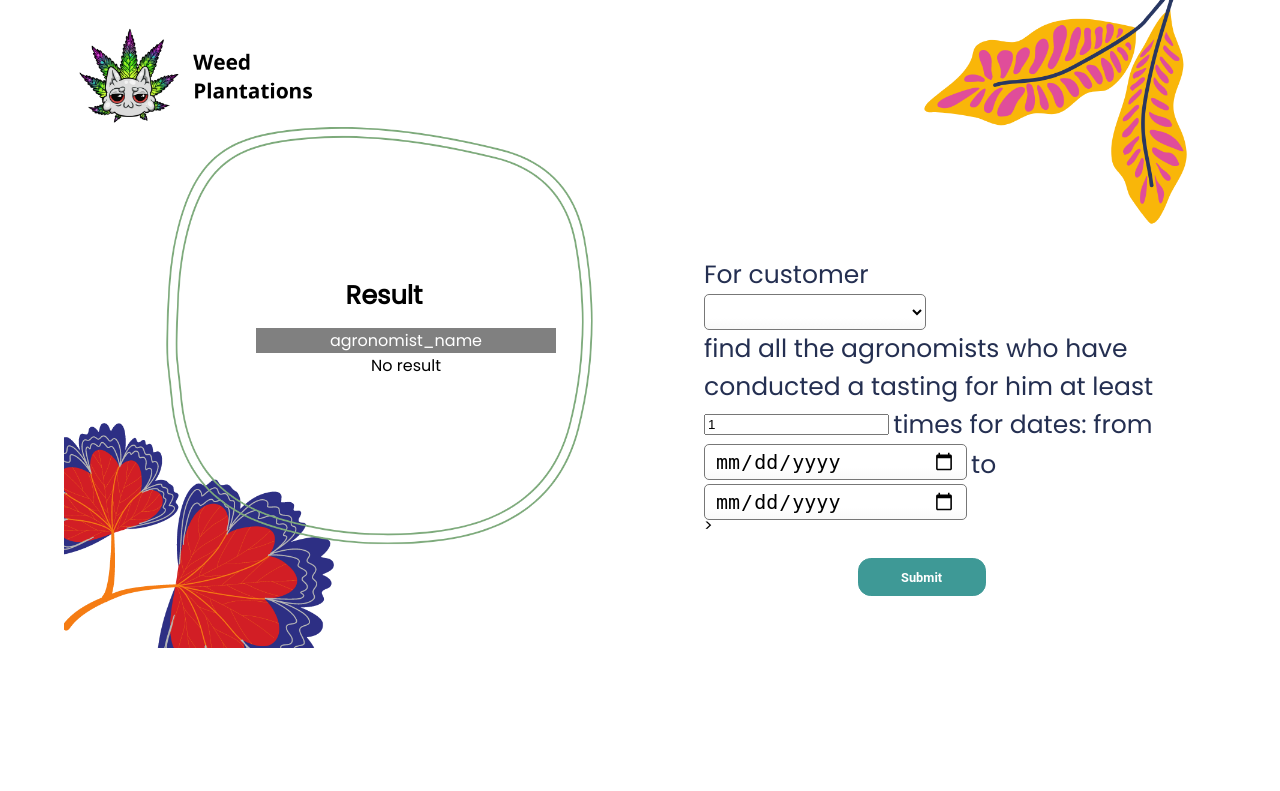
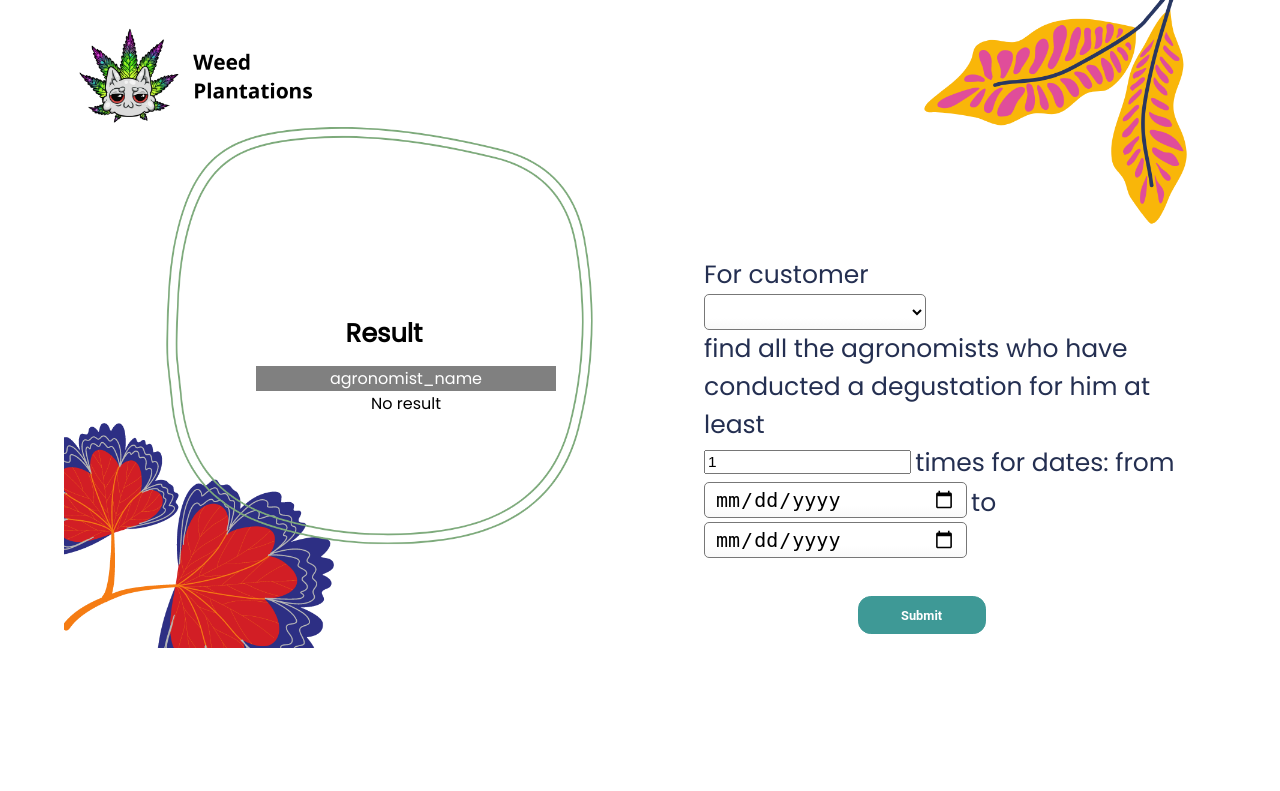
Before and after one commit to denysgerasymuk799/Databases-course-project, a Flask app: page /request3 in a window 1280 px wide. Shown: the top 791 px of the page. Before the commit the page ends 648 px from the top, so only its background shows below. Run offline with Flask 2, Linux system fonts and the light colour scheme; data that the repository does not hold is empty; parts of the project's set-up code (start-up, migrations or seed data) failed here and were passed over.

Commit message:
fixed all pages

```diff
--- a/static/css/request_styles.css
+++ b/static/css/request_styles.css
@@ -119,7 +119,7 @@ body {
 }
 
 .result-table3 {
-    position: relative;
+    position: absolute;
     margin-top: -32vw;
     margin-left: -35vw;
 }
@@ -135,3 +135,7 @@ body {
     width: 15vw;
     text-align: center;
 }
+
+.number-picker {
+    font-size: 1.2vw;
+}
--- a/templates/index.html
+++ b/templates/index.html
@@ -19,8 +19,8 @@
             at least N times from date to date</a> </li>
         <li><a href="./request4">For agronomist find all agronomists with whom he went on a business trip
             from date to date</a></li>
-        <li > <a href="./request5">For customer find all agronomists that conducted at least one degustation
-            for him from date to date</a> </li>
+        <li > <a href="./request5">For customer find all agronomists that sold him any product and conducted
+            at least one degustation for him from date to date</a> </li>
         <li><a href="./request6">Find all customers that bought at least N different products from date
             to date</a></li>
         <li > <a href="./request7">Find all agronomists who harvested at least N sorts of weed from date
--- a/templates/request1.html
+++ b/templates/request1.html
@@ -29,7 +29,7 @@
         </select>
 
         <h1> find all customers that he sold them products </h1>
-        <input type="number" min="1" name="n_times" class="N-picker" value="{{ num_times }}">
+        <input type="number" min="1" name="n_times" class="N-picker number-picker" value="{{ num_times }}">
 
         <h1> times for dates: from </h1>
         {% if selected_from_date == "-" %}
--- a/templates/request11.html
+++ b/templates/request11.html
@@ -17,7 +17,7 @@
     <h1>Deduce varieties of weed in descending order of the average number of business trips to which agronomists went, who harvested it at least</h1>
 
     <form action="{{ url_for('request_page_action11') }}" method="post">
-        <input type="number" min="1" name="n_times" class="N-picker" value="{{ num_times }}">
+        <input type="number" min="1" name="n_times" class="N-picker number-picker" value="{{ num_times }}">
 
         <h1> times for dates: from </h1>
         {% if selected_from_date == "-" %}
--- a/templates/request12.html
+++ b/templates/request12.html
@@ -17,7 +17,7 @@
     <h1>Display products that were purchased by at least different consumers number:</h1>
 
     <form action="{{ url_for('request_page_action12') }}" method="post">
-        <input type="number" min="1" name="n_times" class="N-picker" value="{{ num_times }}">
+        <input type="number" min="1" name="n_times" class="N-picker number-picker" value="{{ num_times }}">
 
         <h1> in descending order of the percentage of returns. times for dates: from </h1>
         {% if selected_from_date == "-" %}
--- a/templates/request3.html
+++ b/templates/request3.html
@@ -4,7 +4,7 @@
     <meta charset="utf-8">
     <title>AppLab</title>
 
-    <link href="../static/css/reset.css" rel="stylesheet" type="text/css" >
+    <link href="../static/css/reset.css" rel="stylesheet" type="text/css">
     <link href="../static/css/fonts.css" rel="stylesheet" type="text/css">
     <link href="../static/css/request_styles.css" rel="stylesheet" type="text/css">
 
@@ -27,8 +27,8 @@
             {% endfor %}
         </select>
 
-        <h1>find all the agronomists who have conducted a tasting for him at least</h1>
-        <input type="number" min="1" name="n_times" class="N-picker" value="{{ num_times }}">
+        <h1>find all the agronomists who have conducted a degustation for him at least</h1>
+        <input type="number" min="1" name="n_times" class="N-picker number-picker" value="{{ num_times }}">
 
         <h1> times for dates: from </h1>
         {% if selected_from_date == "-" %}
@@ -75,7 +75,7 @@
                 </tr>
             </table>
         </div>
-    </form>>
+    </form>
 </div>
 
 </body>
--- a/templates/request6.html
+++ b/templates/request6.html
@@ -17,7 +17,7 @@
     <h1>Find all customers that bought at least</h1>
 
     <form action="{{ url_for('request_page_action6') }}" method="post">
-        <input type="number" min="1" name="n_times" class="N-picker" value="{{ num_times }}">
+        <input type="number" min="1" name="n_times" class="N-picker number-picker" value="{{ num_times }}">
 
         <h1>different products</h1>
 
--- a/templates/request7.html
+++ b/templates/request7.html
@@ -16,7 +16,7 @@
 <div class="wrapper">
     <form action="{{ url_for('request_page_action7') }}" method="post">
         <h1> Find all agronomists who harvested at least different varieties of weed </h1>
-        <input type="number" min="1" name="n_times" class="N-picker" value="{{ num_times }}">
+        <input type="number" min="1" name="n_times" class="N-picker number-picker" value="{{ num_times }}">
 
         <h1> times for dates: from </h1>
         {% if selected_from_date == "-" %}
--- a/templates/request9.html
+++ b/templates/request9.html
@@ -29,7 +29,7 @@
         </select>
 
         <h1> and all his product find how many times he conducted a degustation for at least number of customers:</h1>
-        <input type="number" min="1" name="n_times" class="N-picker" value="{{ num_times }}">
+        <input type="number" min="1" name="n_times" class="N-picker number-picker" value="{{ num_times }}">
 
         <h1> times for dates: from </h1>
         {% if selected_from_date == "-" %}
```
Also changed, not shown: templates/request5.html (+9 -6 lines). Lines whose indentation alone changed are shown as unchanged.
